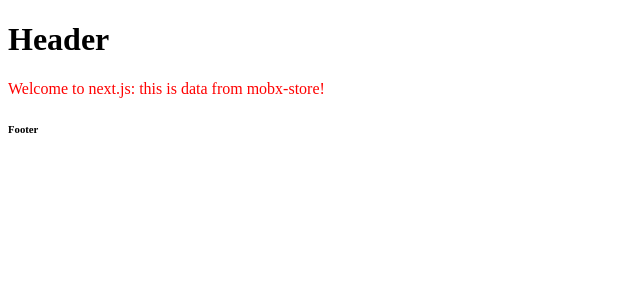
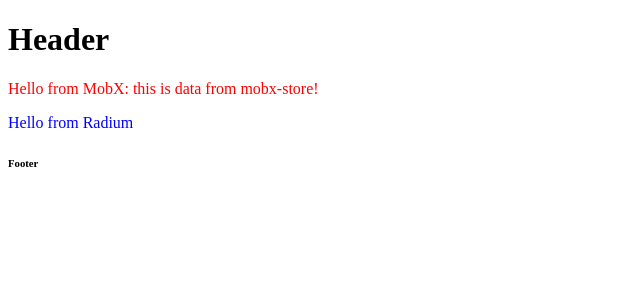
Before and after one commit to TomiTakussaari/serverless-nextjs, a Next.js app: page / in a window 1280 px wide. Shown: the top 300 px of the page, without its empty margins (0-640 px from the left). Built offline with nearby package versions, Linux system fonts and the light colour scheme.

Commit message:
add export comman and radium example

```diff
--- a/next.config.js
+++ b/next.config.js
@@ -2,6 +2,9 @@
 const SWPrecacheWebpackPlugin = require('sw-precache-webpack-plugin');
 
 module.exports = {
+    exportPathMap: () => {
+        return {"/": { page: "/" }};
+    },
     webpack: (config, { dev }) => {
         const oldEntry = config.entry;
 
--- a/package.json
+++ b/package.json
@@ -3,7 +3,8 @@
     "dev": "node server.js",
     "offline": "next build && serverless offline start",
     "build": "next build",
-    "start": "next start"
+    "start": "next start",
+    "export": "next build && next export -o public"
   },
   "dependencies": {
     "aws-serverless-express": "^3.0.2",
--- a/pages/index.js
+++ b/pages/index.js
@@ -1,5 +1,5 @@
 import React from "react";
-import { Style } from "radium";
+import Radium, { Style } from "radium";
 import { inject, observer } from 'mobx-react'
 
 import DefaultLayout from '../src/components/DefaultLayout'
@@ -10,14 +10,26 @@
     }
 };
 
-const HelloMessage = inject("DataStore")(observer(({DataStore}) => {
-    return <p>Welcome to next.js: {DataStore.getData()}!</p>
+const mediaStyle = {
+    color: "blue",
+    "@media (max-width: 1000px)": {
+        color: "red"
+    }
+};
+
+const HelloFromMobx = inject("DataStore")(observer(({DataStore}) => {
+    return <p>Hello from MobX: {DataStore.getData()}!</p>
 }));
+
+const HelloFromRadium = Radium(() => {
+    return <div style={mediaStyle}>Hello from Radium</div>
+});
 
 export default () =>
     <DefaultLayout>
         <Style rules={styleRules} />
         <div>
-            <HelloMessage/>
+            <HelloFromMobx/>
+            <HelloFromRadium/>
         </div>
     </DefaultLayout>
```
Also changed, not shown: 1 other file (tests, documents, lock files or other folders).
